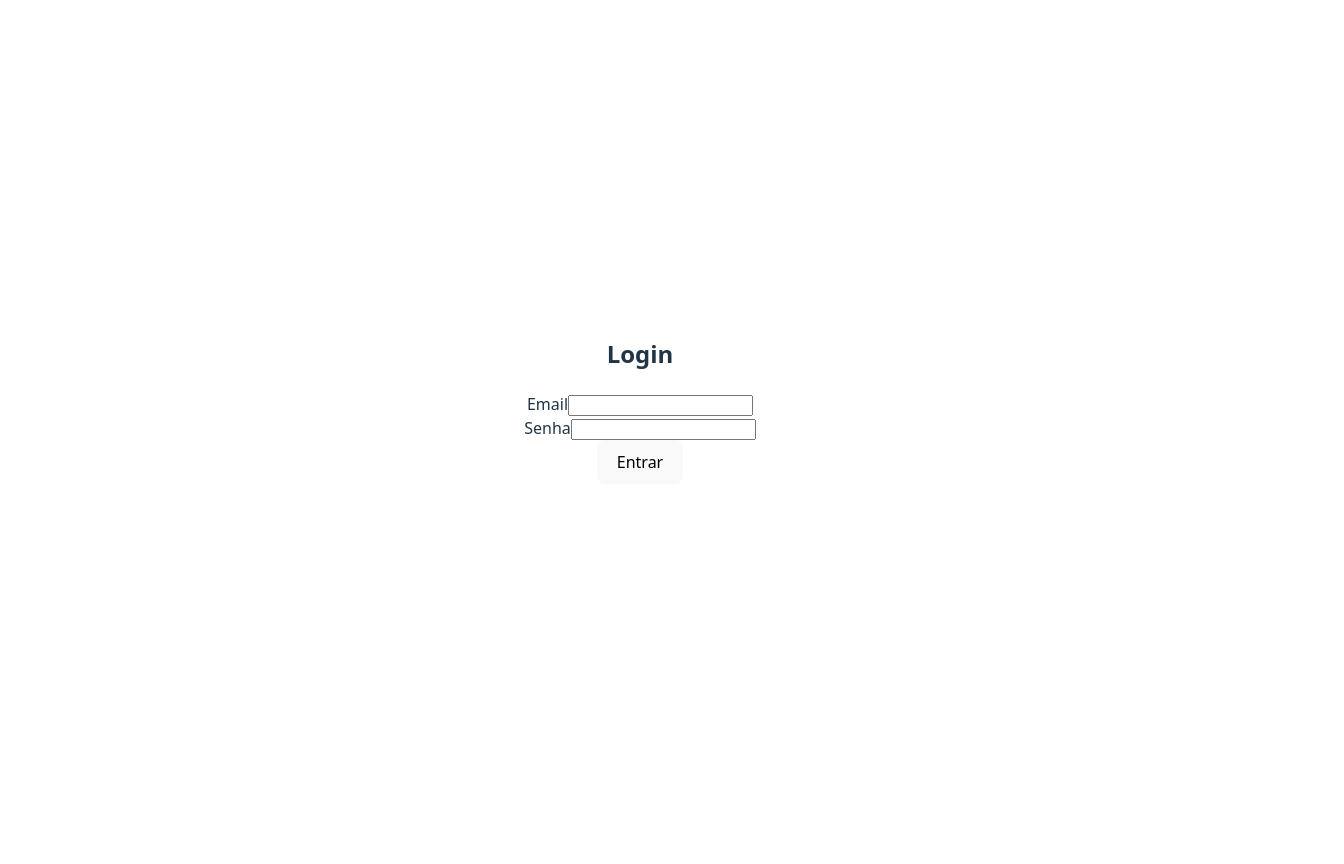
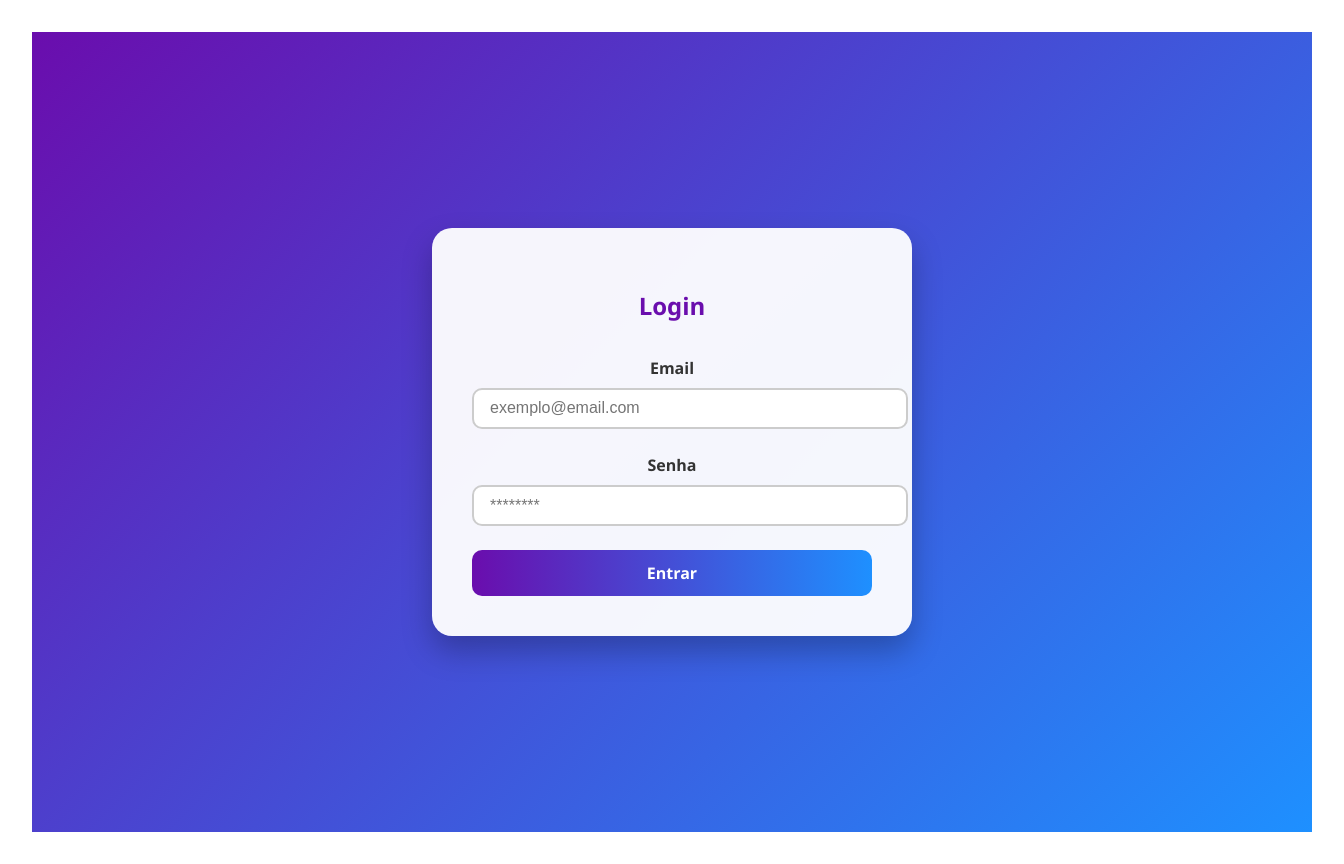
Before and after one commit to estfreddyokino/ProvaGCS, a Vue app: page / in a window 1280 px wide. Shown: the whole page, 1344 px wide, since content can reach past the window. Before the commit the page ends 800 px from the top, so only its background shows below. Built offline with nearby package versions, Linux system fonts and the light colour scheme.

Commit message:
[Card 5] Adição de estilos a login page

```diff
--- a/src/view/LoginView.vue
+++ b/src/view/LoginView.vue
@@ -1,34 +1,33 @@
 <template>
-  <div >
-    <h2 >Login</h2>
+  <div class="full-screen-container">
+    <div class="login-card">
+      <h2>Login</h2>
       <form @submit.prevent="onSubmit">
-      <div class="mb-4">
-        <label for="email" class="block text-gray-700">Email</label>
+        <div class="form-group">
+          <label for="email">Email</label>
           <input
             v-model="email"
             type="email"
             id="email"
             required
-
+            placeholder="exemplo@email.com"
           />
         </div>
 
-      <div class="mb-6">
-        <label for="password" class="block text-gray-700">Senha</label>
+        <div class="form-group">
+          <label for="password">Senha</label>
           <input
             v-model="password"
             type="password"
             id="password"
             required
+            placeholder="********"
           />
         </div>
 
-      <button
-        type="submit"
-      >
-        Entrar
-      </button>
+        <button type="submit">Entrar</button>
       </form>
+    </div>
   </div>
 </template>
 
@@ -37,7 +36,6 @@ import { ref } from 'vue';
 
 const email = ref<string>('');
 const password = ref<string>('');
-
 
 const emit = defineEmits<{
   (e: 'login', payload: { email: string; password: string }): void;
@@ -54,4 +52,78 @@ function onSubmit() {
 
 <style scoped>
 
+.full-screen-container {
+  height: 100vh;
+  width: 100vw;
+  background: linear-gradient(135deg, #6a0dad, #1e90ff);
+  display: flex;
+  align-items: center;
+  justify-content: center;
+  font-family: 'Segoe UI', sans-serif;
+  margin: 0;
+  padding: 0;
+  box-sizing: border-box;
+}
+
+
+.login-card {
+  background: rgba(255, 255, 255, 0.95);
+  padding: 2.5rem;
+  border-radius: 20px;
+  box-shadow: 0 15px 30px rgba(0, 0, 0, 0.25);
+  width: 100%;
+  max-width: 400px;
+}
+
+/* Título */
+.login-card h2 {
+  text-align: center;
+  color: #6a0dad;
+  margin-bottom: 2rem;
+}
+
+
+.form-group {
+  margin-bottom: 1.5rem;
+}
+
+.form-group label {
+  display: block;
+  margin-bottom: 0.5rem;
+  color: #333;
+  font-weight: bold;
+}
+
+.form-group input {
+  width: 100%;
+  padding: 0.6rem 1rem;
+  border: 2px solid #ccc;
+  border-radius: 10px;
+  font-size: 1rem;
+  transition: border-color 0.3s, box-shadow 0.3s;
+}
+
+.form-group input:focus {
+  border-color: #6a0dad;
+  box-shadow: 0 0 6px #6a0dad88;
+  outline: none;
+}
+
+
+button {
+  width: 100%;
+  padding: 0.75rem;
+  background: linear-gradient(to right, #6a0dad, #1e90ff);
+  color: white;
+  border: none;
+  border-radius: 10px;
+  font-size: 1rem;
+  font-weight: bold;
+  cursor: pointer;
+  transition: opacity 0.3s ease-in-out;
+}
+
+button:hover {
+  opacity: 0.9;
+}
 </style>
```
Lines whose indentation alone changed are shown as unchanged.
